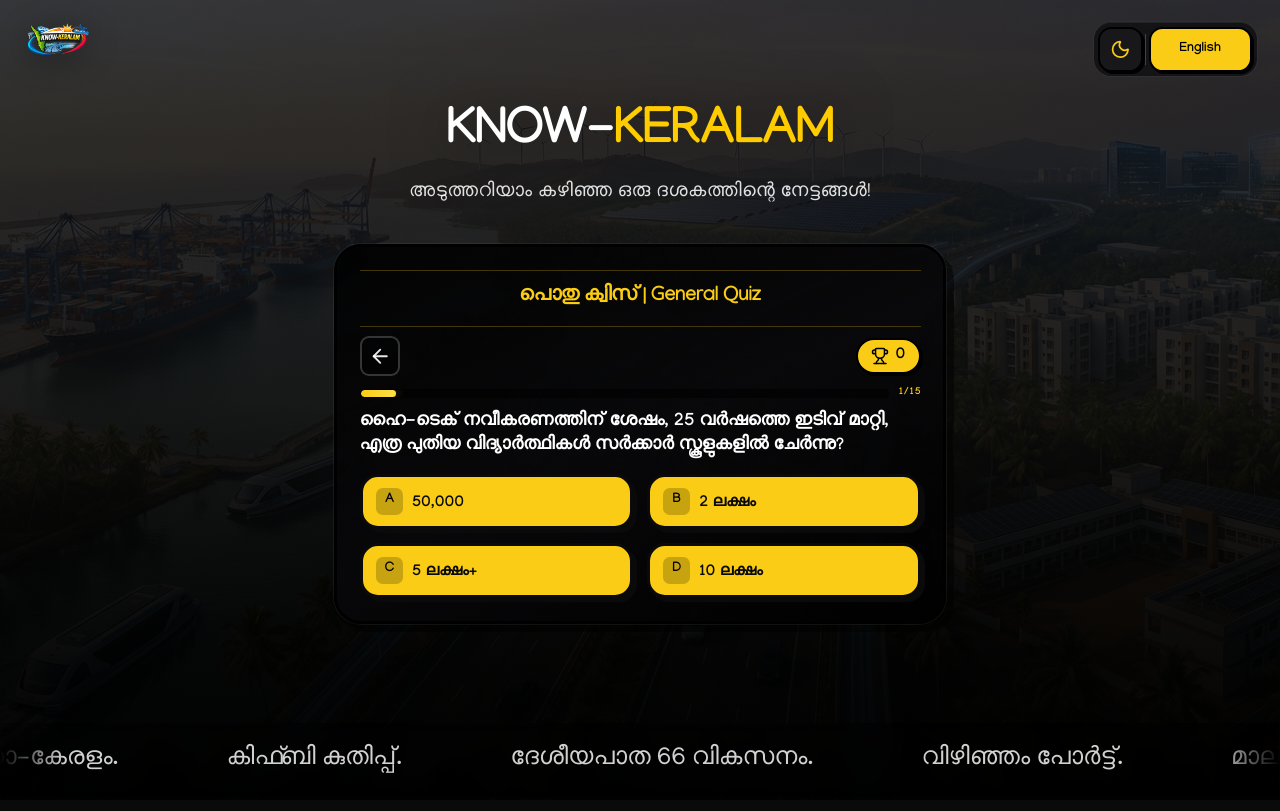
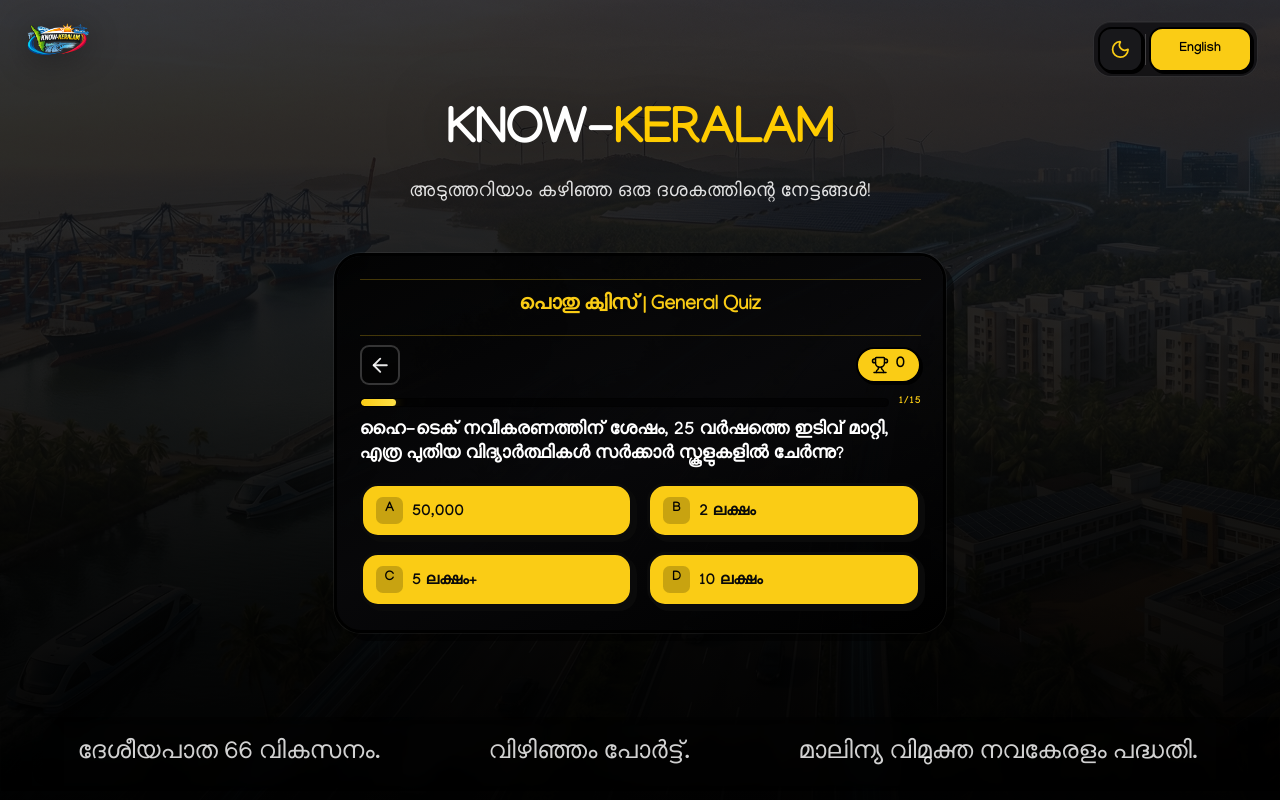
Before and after one commit to sreekanthchn-sudo/kerala-decade-quest, a Next.js app: page / in a window 1280 px wide. Built offline with nearby package versions, Linux system fonts and the light colour scheme.

Commit message:
ui updated

```diff
--- a/src/app/page.tsx
+++ b/src/app/page.tsx
@@ -1,6 +1,6 @@
 'use client';
 
-import { useMemo, useState } from 'react';
+import { useEffect, useMemo, useState } from 'react';
 import Link from 'next/link';
 import { ArrowLeft, Moon, RotateCcw, Share2, Sun, Trophy } from 'lucide-react';
 import modulesData from '@/data/decade_records.json';
@@ -20,6 +20,17 @@
     [a[i], a[j]] = [a[j], a[i]];
   }
   return a;
+}
+
+/** Stable order for SSR + first client paint — avoids hydration mismatch from Math.random(). */
+function sortQuestionsById(questions: Question[]): Question[] {
+  return [...questions].sort((a, b) => a.id - b.id);
+}
+
+type Pool = { slug: string; questions: Question[] };
+
+function sortPoolsBySlug(pools: Pool[]): Pool[] {
+  return [...pools].sort((a, b) => a.slug.localeCompare(b.slug));
 }
 
 const TOTAL_QUESTIONS = 15;
@@ -65,6 +76,40 @@
   return [...pickedGeneral, ...pickedOthers];
 }
 
+/** Same as buildGeneralMixedQuestions but deterministic — no Math.random(). */
+function buildGeneralMixedQuestionsDeterministic(modules: Module[]): Question[] {
+  const allQuestionsWithSlug: Pool[] = modules.map((m) => ({
+    slug: m.slug,
+    questions: sortQuestionsById(m.questions),
+  }));
+
+  const generalQuestions =
+    allQuestionsWithSlug.find((m) => m.slug.includes('general'))?.questions ?? [];
+
+  const otherModulePools = sortPoolsBySlug(
+    allQuestionsWithSlug.filter((m) => !m.slug.includes('general'))
+  );
+
+  const mixedOthers: Question[] = [];
+  let index = 0;
+  while (mixedOthers.length < TOTAL_QUESTIONS - GENERAL_FIRST_COUNT) {
+    let pickedInRound = false;
+    for (const pool of otherModulePools) {
+      if (pool.questions[index]) {
+        mixedOthers.push(pool.questions[index]);
+        pickedInRound = true;
+        if (mixedOthers.length >= TOTAL_QUESTIONS - GENERAL_FIRST_COUNT) break;
+      }
+    }
+    if (!pickedInRound) break;
+    index += 1;
+  }
+
+  const pickedGeneral = generalQuestions.slice(0, GENERAL_FIRST_COUNT);
+  const pickedOthers = mixedOthers.slice(0, TOTAL_QUESTIONS - pickedGeneral.length);
+  return [...pickedGeneral, ...pickedOthers];
+}
+
 function buildQuestionsForCategory(categoryIndex: number, categoryOrder: Module[]): Question[] {
   if (categoryIndex === 0 && categoryOrder[0]?.slug.includes('general')) {
     return buildGeneralMixedQuestions(categoryOrder);
@@ -72,6 +117,15 @@
   const mod = categoryOrder[categoryIndex];
   if (!mod) return [];
   return shuffleArray(mod.questions).slice(0, TOTAL_QUESTIONS);
+}
+
+function buildQuestionsForCategoryDeterministic(categoryIndex: number, categoryOrder: Module[]): Question[] {
+  if (categoryIndex === 0 && categoryOrder[0]?.slug.includes('general')) {
+    return buildGeneralMixedQuestionsDeterministic(categoryOrder);
+  }
+  const mod = categoryOrder[categoryIndex];
+  if (!mod) return [];
+  return sortQuestionsById(mod.questions).slice(0, TOTAL_QUESTIONS);
 }
 
 function scoreTierLine(score: number, isMl: boolean): string {
@@ -86,8 +140,14 @@
   const categoryOrder = useMemo(() => getCategoryOrder(modules), [modules]);
   const [categoryIdx, setCategoryIdx] = useState(0);
   const [questions, setQuestions] = useState<Question[]>(() =>
-    buildQuestionsForCategory(0, getCategoryOrder(modulesData as Module[]))
+    buildQuestionsForCategoryDeterministic(0, getCategoryOrder(modulesData as Module[]))
   );
+
+  useEffect(() => {
+    setQuestions(buildQuestionsForCategory(0, categoryOrder));
+    // Shuffle only after hydration; deterministic initial state matches SSR (see buildQuestionsForCategoryDeterministic).
+    // eslint-disable-next-line react-hooks/exhaustive-deps -- run once on mount
+  }, []);
   const [currentIndex, setCurrentIndex] = useState(0);
   const [selectedOption, setSelectedOption] = useState<number | null>(null);
   const [score, setScore] = useState(0);
@@ -197,7 +257,7 @@
         </header>
 
         <div
-          className={`mx-auto w-full max-w-xl flex-1 px-4 ${finished ? 'pb-3 sm:pb-4' : 'pb-12 sm:pb-14'}`}
+          className={`mx-auto flex min-h-0 w-full max-w-xl flex-1 flex-col px-4 ${finished ? 'pb-3 sm:pb-4' : 'pb-2 sm:pb-3'}`}
         >
         <div
           className={`mx-auto max-w-2xl px-1 text-center ${finished ? 'mb-1.5 sm:mb-2' : 'mb-6 sm:mb-8'}`}
@@ -494,9 +554,10 @@
         </section>
         </div>
 
-        <footer className="relative z-10 mt-auto w-full min-w-0 shrink-0 pt-7 pb-[max(0.75rem,env(safe-area-inset-bottom))] sm:pt-8">
+        {/* Full viewport width — sibling of max-w-xl, not inside px-4 */}
+        <div className="relative z-10 mt-2 w-full min-w-0 shrink-0 pb-[max(0.5rem,env(safe-area-inset-bottom))] sm:mt-3">
           <AchievementMarquee isMl={isMl} />
-        </footer>
+        </div>
       </div>
     </main>
   );
--- a/src/components/AchievementMarquee.tsx
+++ b/src/components/AchievementMarquee.tsx
@@ -2,7 +2,6 @@
 
 /** Headlines for the home-page ticker — Kerala decade themes (2016–2026). */
 const ACHIEVEMENTS_EN = [
-  'KNOW-KERALAM.',
   'KIIFB momentum.',
   'NH 66 corridor development.',
   'Vizhinjam port.',
@@ -12,7 +11,6 @@
 ];
 
 const ACHIEVEMENTS_ML = [
-  'KNOW-KERALAM — നോ-കേരളം.',
   'കിഫ്ബി കുതിപ്പ്.',
   'ദേശീയപാത 66 വികസനം.',
   'വിഴിഞ്ഞം പോർട്ട്.',
```
